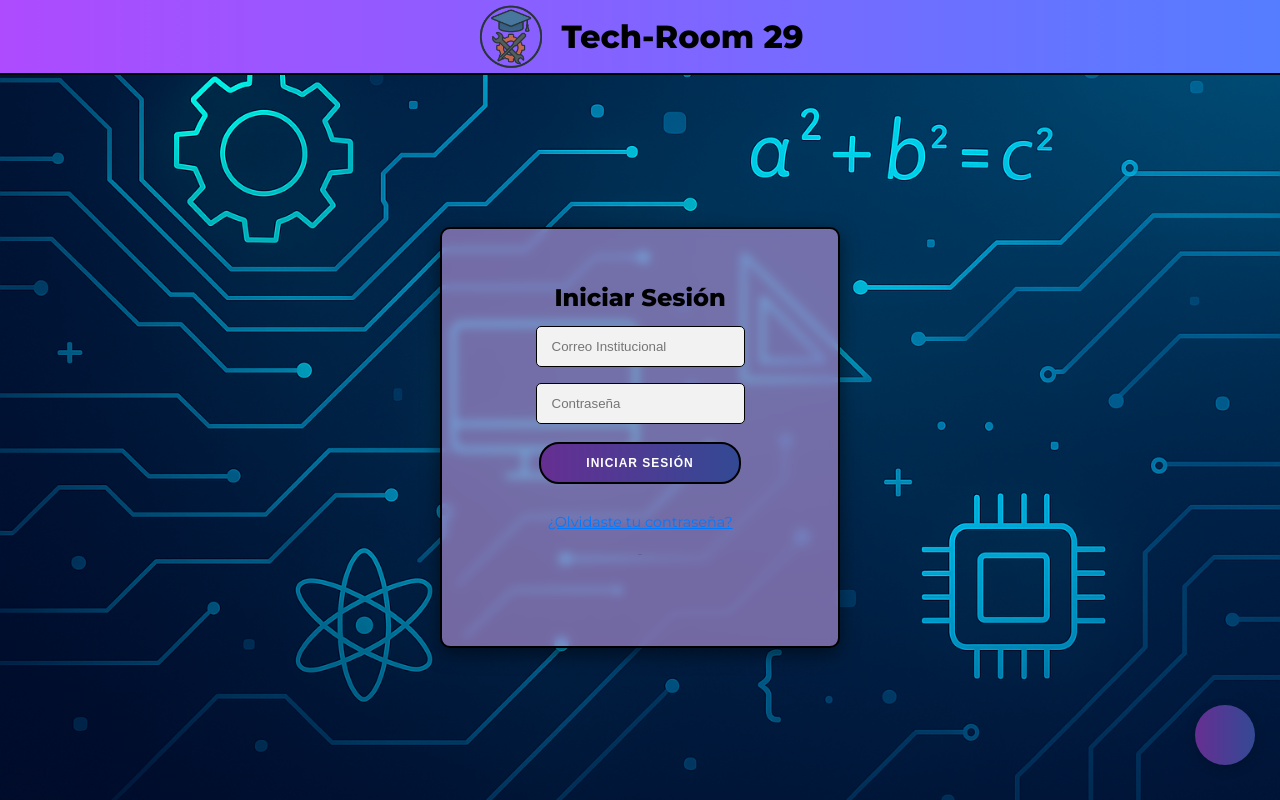
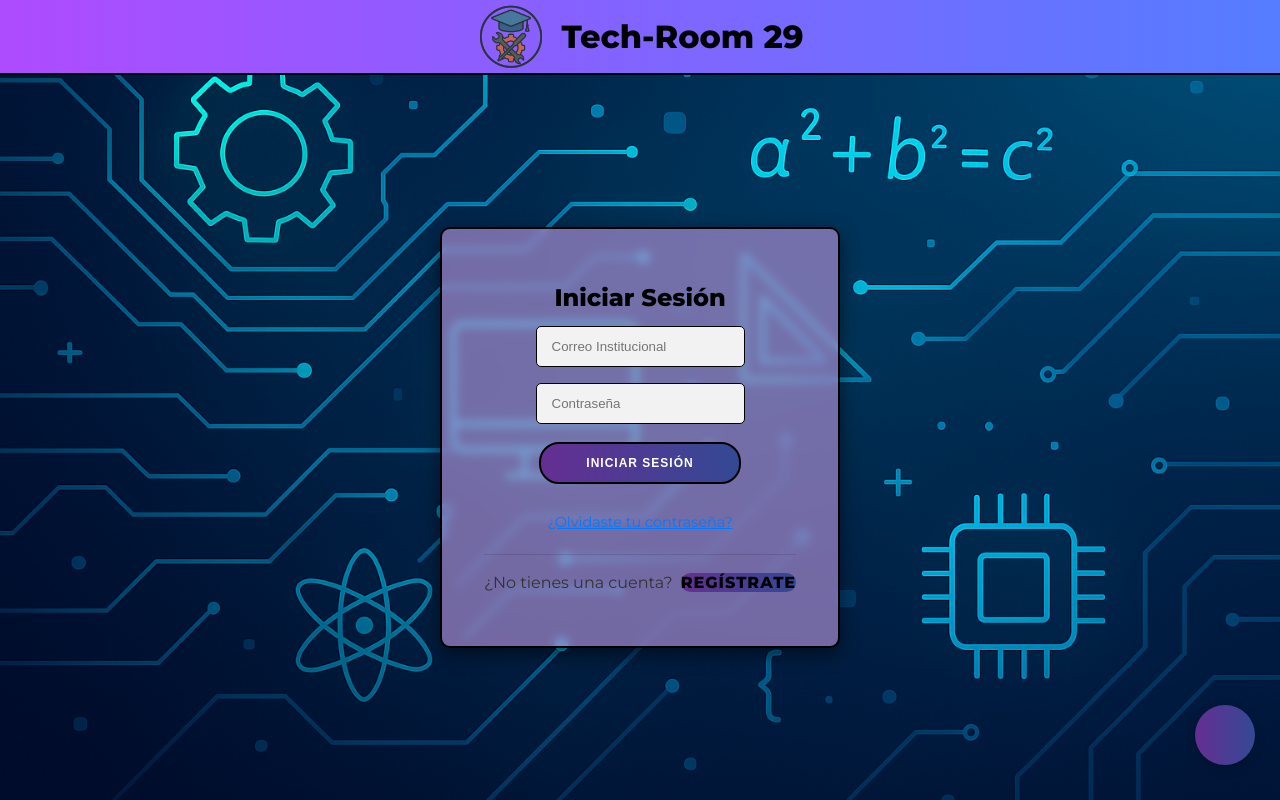
Before and after one commit to felipelucerocosta/EduTec-Hub, a React (Vite) app: page / in a window 1280 px wide. Built offline with nearby package versions, Linux system fonts and the light colour scheme.

Commit message:
cambios13

```diff
--- a/src/componentes/registro.tsx
+++ b/src/componentes/registro.tsx
@@ -266,7 +266,7 @@ const Registro: React.FC = () => {
               borderTop: "1px solid #00000020" // <-- Corregido el typo y color más suave
             }}>
               <span style={{ color: '#333' }}> {/* Texto más suave */}
-                {isRegistering ? "¿Ya tienes una cuenta? " : " "}
+                {isRegistering ? "¿Ya tienes una cuenta? " : "¿No tienes una cuenta? "}
               </span>
               <button
                 type="button"
@@ -285,7 +285,7 @@ const Registro: React.FC = () => {
                   marginLeft: "4px"
                 }}
               >
-                {isRegistering ? "Inicia Sesión" : ""}
+                {isRegistering ? "Inicia Sesión" : "Regístrate"}
               </button>
             </div>
 
```
